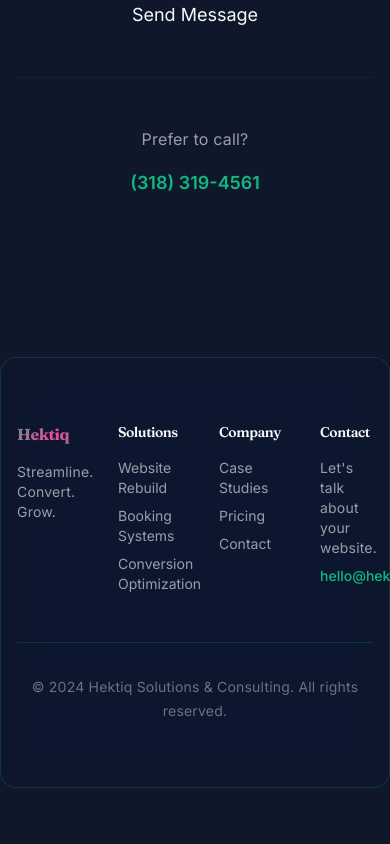
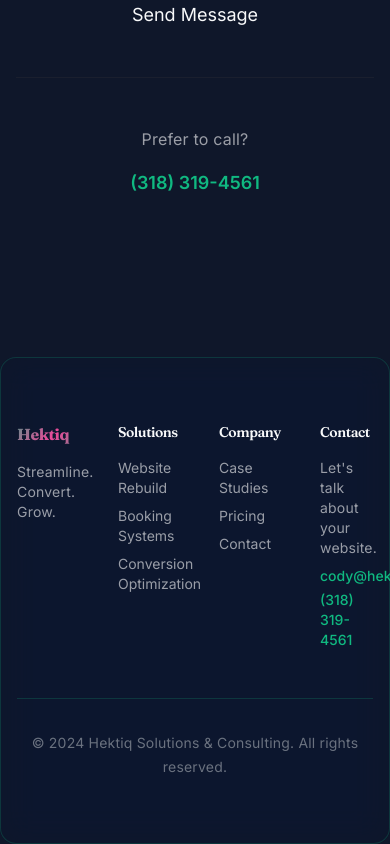
Before and after one commit to Codygreen2210/Hektiq-premium, a Next.js app: page /contact in a window 390 px wide. Shown: the part 1037-1881 px from the top of the page. Before the commit the page ends 1825 px from the top, so only its background shows below. Built offline with nearby package versions, Linux system fonts and the light colour scheme.

Commit message:
Update contact email and add phone number

```diff
--- a/app/layout.tsx
+++ b/app/layout.tsx
@@ -66,7 +66,8 @@ export default function RootLayout({
               <div>
                 <h4 className="font-semibold mb-4 text-sm text-offwhite">Contact</h4>
                 <p className="text-sm text-offwhite/60">Let's talk about your website.</p>
-                <a href="mailto:hello@hektiq.com" className="text-emerald hover:text-magenta transition text-sm mt-2 block font-medium">hello@hektiq.com</a>
+                <a href="mailto:cody@hektiq.com" className="text-emerald hover:text-magenta transition text-sm mt-2 block font-medium">cody@hektiq.com</a>
+                <a href="tel:+13183194561" className="text-emerald hover:text-magenta transition text-sm mt-1 block font-medium">(318) 319-4561</a>
               </div>
             </div>
             <div className="border-t border-emerald/20 pt-8 text-center text-sm text-offwhite/40">
```
